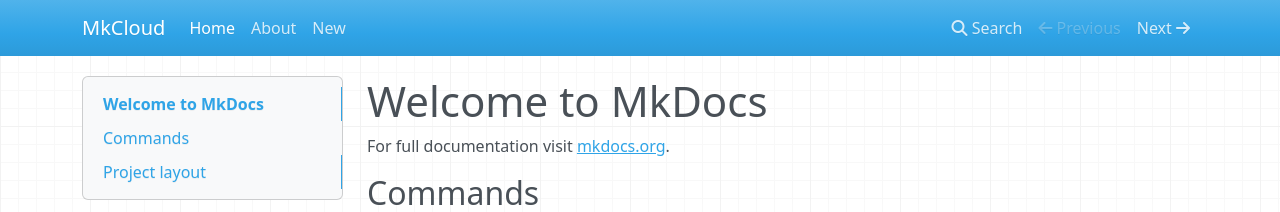
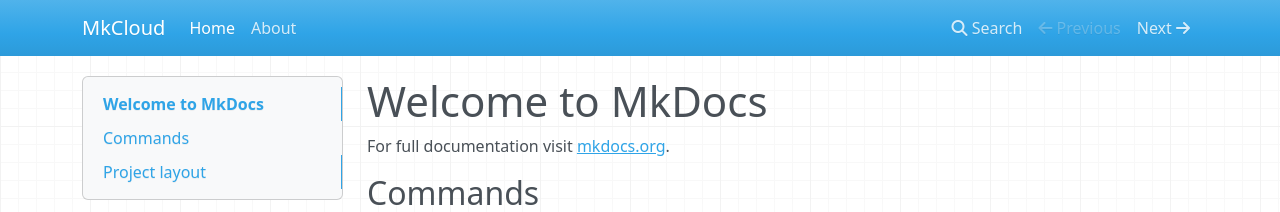
Before and after one commit to David-Large/mkdocs-cc-project, an MkDocs documentation site: the page built from docs/index.md, in a window 1280 px wide. Shown: the top 212 px of the page. Built offline with MkDocs 1.6.1, drawn with Linux system fonts in a browser that asks for light colours; nearby versions of some CDN libraries.

Commit message:
Updated 'mkdocs.yml' via CloudCannon

```diff
--- a/mkdocs.yml
+++ b/mkdocs.yml
@@ -3,4 +3,3 @@ site_url: https://example.com/
 nav:
   - Home: index.md
   - About: about.md
-  - New: new.md
```
